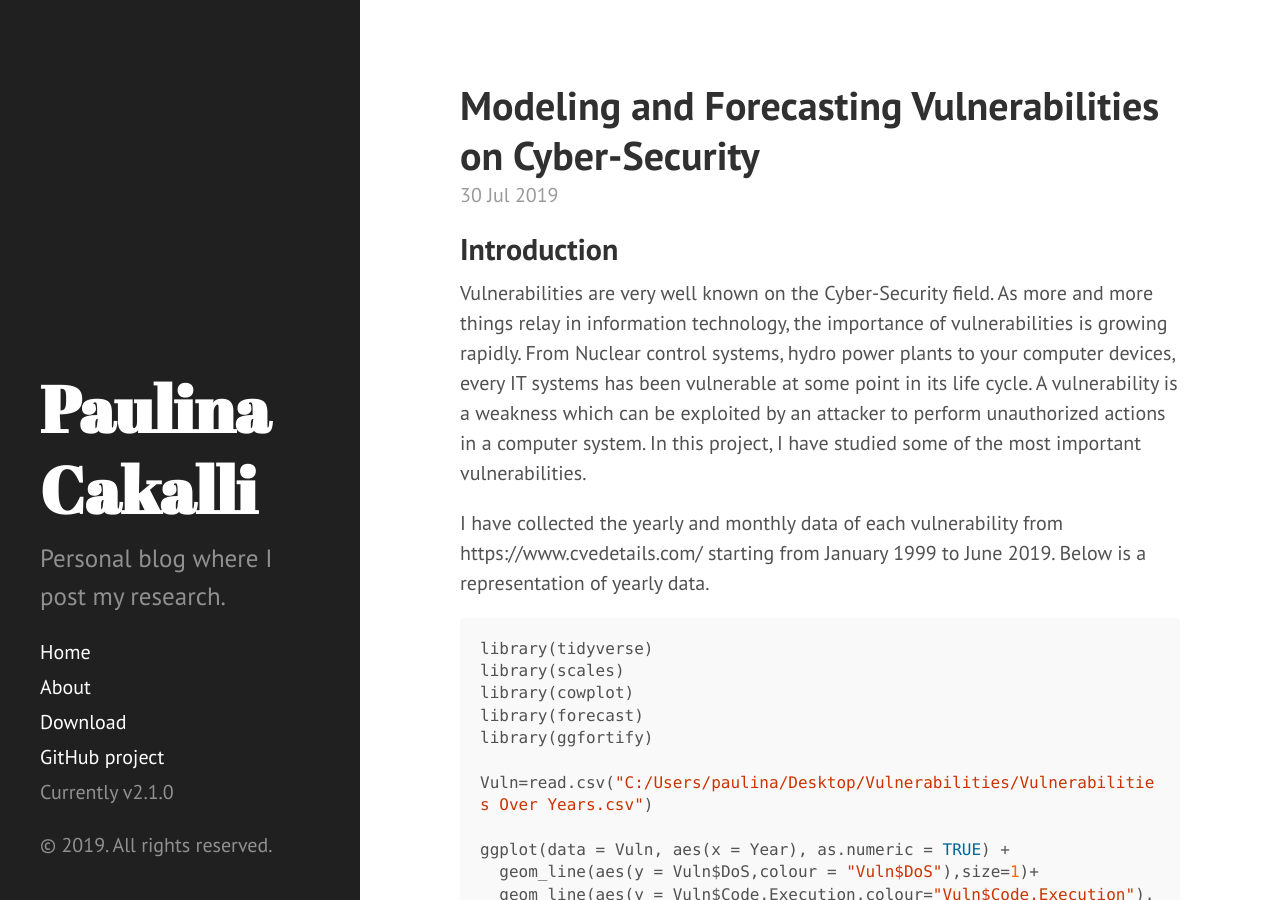
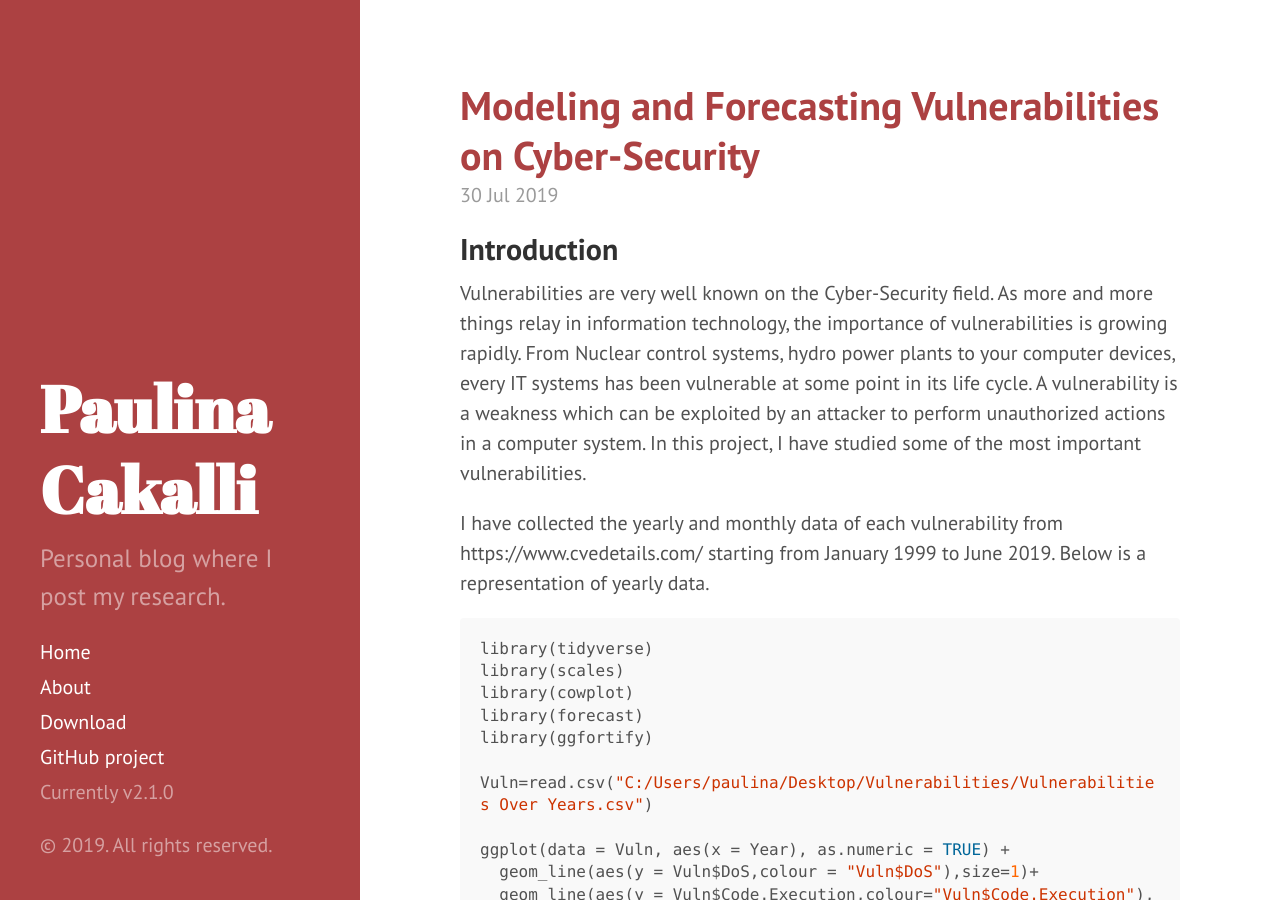
Before and after one commit to PaulinaCakalli/paulinacakalli.github.io, a Jekyll site: the page built from index.html, in a window 1280 px wide and 900 px high. Built offline with Jekyll 4.4.1, drawn with Linux system fonts in a browser that asks for light colours; Markdown is read by kramdown in place of the engine named in the settings; the list of posts is cut into pages by our own code.

Commit message:
Update default.html

```diff
--- a/_layouts/default.html
+++ b/_layouts/default.html
@@ -3,13 +3,13 @@
 
   {% include head.html %}
 <body>
-
+<body class="theme-base-08">
 
     {% include sidebar.html %}
 
     <div class="content container">
       {{ content }}
     </div>
-
+  </body>
   </body>
 </html>
```
